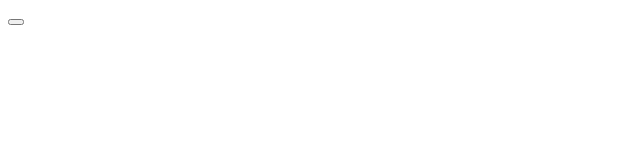
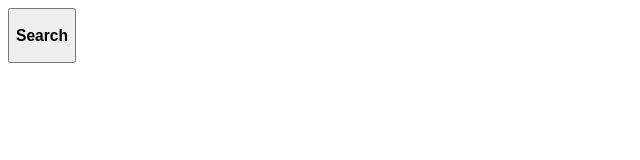
Before and after one commit to marcelohjw/load-button, a plain HTML site: page index.html in a window 1280 px wide. Shown: the whole page, without its empty margins (0-640 px from the left). Drawn offline with Linux system fonts and the light colour scheme.

Commit message:
Initial html done

```diff
--- a/index.html
+++ b/index.html
@@ -10,7 +10,11 @@
 </head>
 <body>
 
-    <button></button>
+    <button id="search-button">
+        <div class="loading">
+            <h3>Search</h3>
+        </div>
+    </button>
 
     <script src="index.js"></script>
 </body>
```
